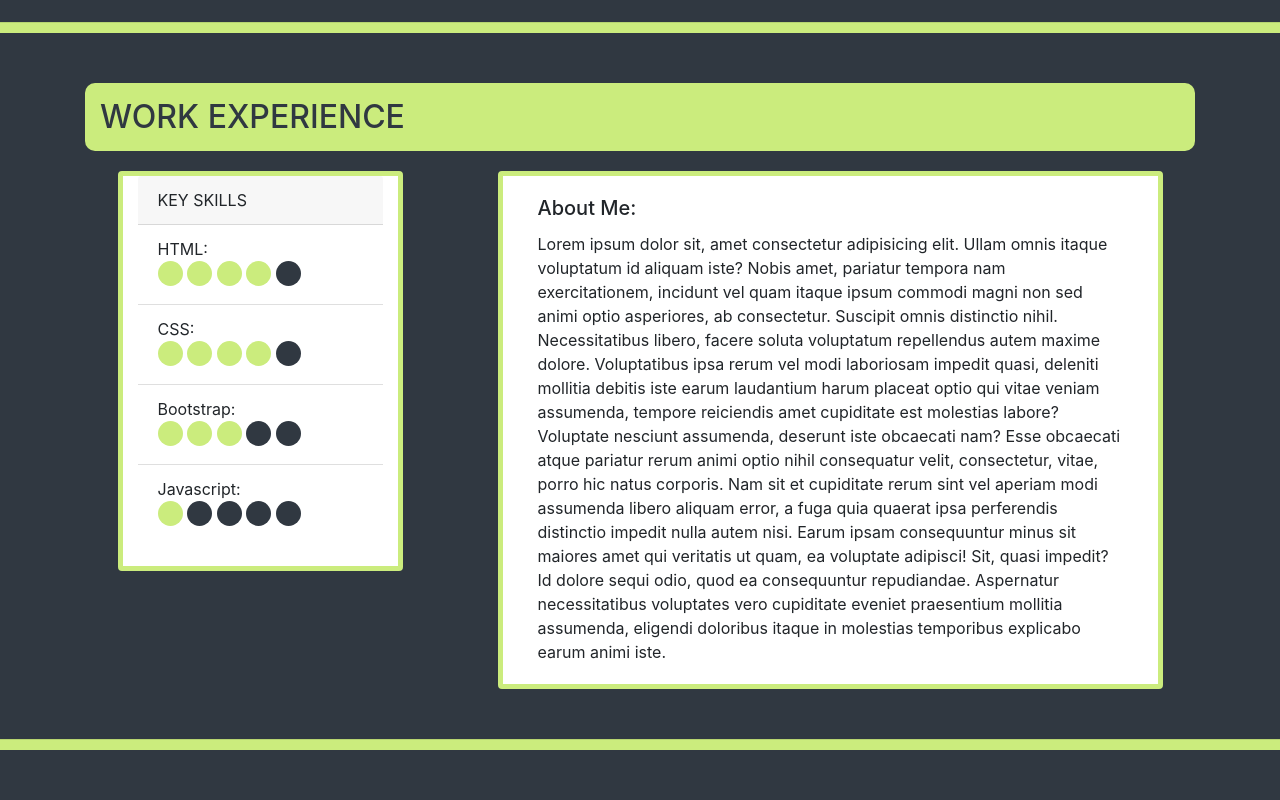
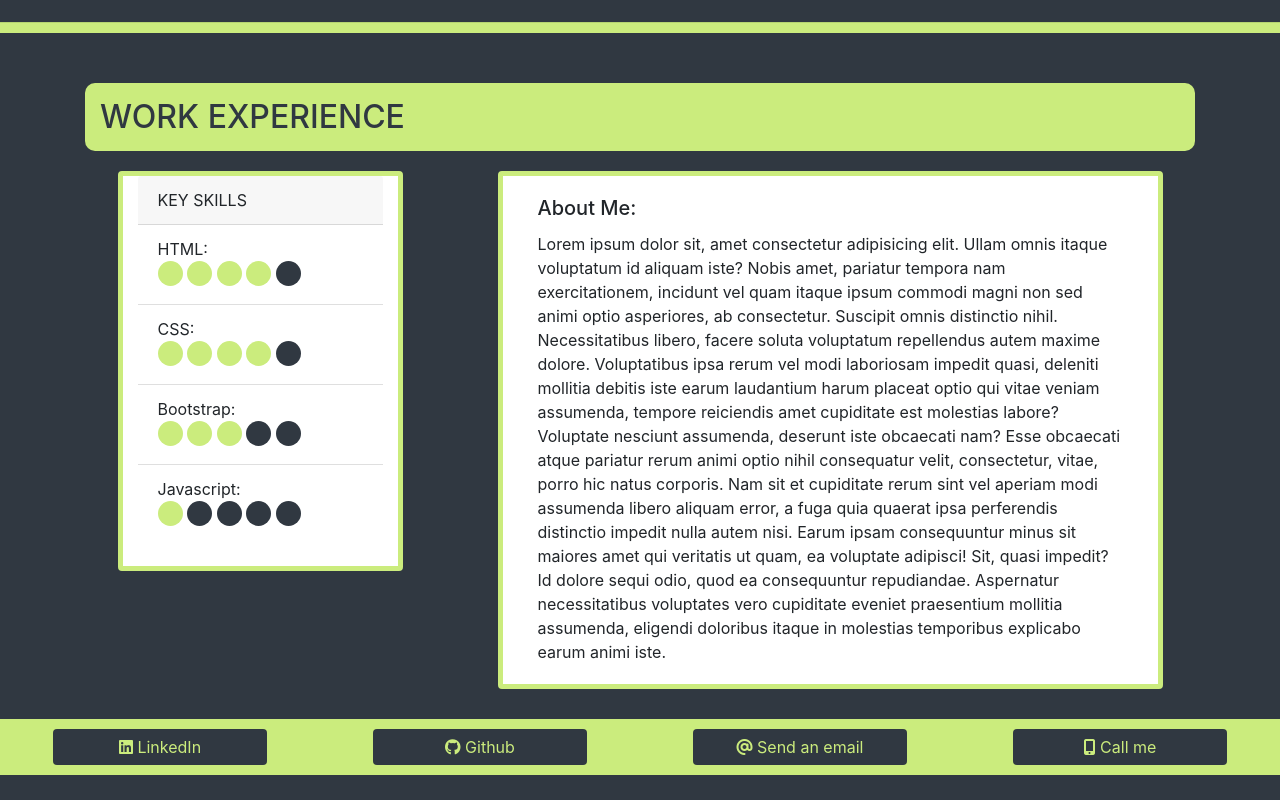
Before and after one commit to JXG052/Bootstrap-Portfolio, a plain HTML site: page index.html in a window 1280 px wide. Shown: the part 2182-2982 px from the top of the page. After the commit the page ends 2957 px from the top, so only its background shows below. Drawn offline with nearby package versions, Linux system fonts and the light colour scheme.

Commit message:
Added footer with icons and hover effect

```diff
--- a/css/style.css
+++ b/css/style.css
@@ -132,3 +132,25 @@ hr {
 .grey {
     background-color: var(--main-gray);
 }
+
+/* footer section */
+footer {
+    background-color: var(--main-green);
+    margin-top: 30px;
+    padding-top: 10px;
+    padding-bottom: 10px;
+}
+
+footer a {
+    text-decoration: none;
+    color:var(--main-gray);
+}
+.btn-primary {
+    background-color: var(--main-gray) !important;
+    border: none;
+    color: var(--main-green);
+}
+
+footer a:hover {
+    box-shadow: 3px 3px #6a8e14 ;
+}
--- a/index.html
+++ b/index.html
@@ -147,11 +147,27 @@
             </div>
         </div>
     </section>
-    <hr>
+
+    <footer class="container-fluid">
+        <div class="row justify-content-around">
+            <a href="https://www.linkedin.com/in/jonathangreenoj/" target="_blank" class="col-md-2 contact-details btn btn-primary">
+                <i class="fab fa-linkedin"></i> LinkedIn
+            </a>
+            <a href="https://github.com/JXG052" target="_blank" class="col-md-2 contact-details btn btn-primary">
+                <i class="fab fa-github"></i> Github
+            </a>
+            <a href="mailto:jxg0521@gmail.com" class="col-md-2 contact-details btn btn-primary">
+                <i class="fas fa-at"></i> Send an email
+            </a>
+            <a href="tel:07809561335" class="contact-details col-md-2 btn btn-primary">
+                <i class="fas fa-mobile-alt"></i> Call me
+            </a>
+        </div>
+    </footer>
 
     <script src="https://code.jquery.com/jquery-3.3.1.slim.min.js" integrity="sha384-q8i/X+965DzO0rT7abK41JStQIAqVgRVzpbzo5smXKp4YfRvH+8abtTE1Pi6jizo" crossorigin="anonymous"></script>
-<script src="https://cdn.jsdelivr.net/npm/popper.js@1.14.7/dist/umd/popper.min.js" integrity="sha384-UO2eT0CpHqdSJQ6hJty5KVphtPhzWj9WO1clHTMGa3JDZwrnQq4sF86dIHNDz0W1" crossorigin="anonymous"></script>
-<script src="https://cdn.jsdelivr.net/npm/bootstrap@4.3.1/dist/js/bootstrap.min.js" integrity="sha384-JjSmVgyd0p3pXB1rRibZUAYoIIy6OrQ6VrjIEaFf/nJGzIxFDsf4x0xIM+B07jRM" crossorigin="anonymous"></script>
-<script src="https://kit.fontawesome.com/eab1a18fb5.js" crossorigin="anonymous"></script>
+    <script src="https://cdn.jsdelivr.net/npm/popper.js@1.14.7/dist/umd/popper.min.js" integrity="sha384-UO2eT0CpHqdSJQ6hJty5KVphtPhzWj9WO1clHTMGa3JDZwrnQq4sF86dIHNDz0W1" crossorigin="anonymous"></script>
+    <script src="https://cdn.jsdelivr.net/npm/bootstrap@4.3.1/dist/js/bootstrap.min.js" integrity="sha384-JjSmVgyd0p3pXB1rRibZUAYoIIy6OrQ6VrjIEaFf/nJGzIxFDsf4x0xIM+B07jRM" crossorigin="anonymous"></script>
+    <script src="https://kit.fontawesome.com/eab1a18fb5.js" crossorigin="anonymous"></script>
 </body>
 </html>
```
